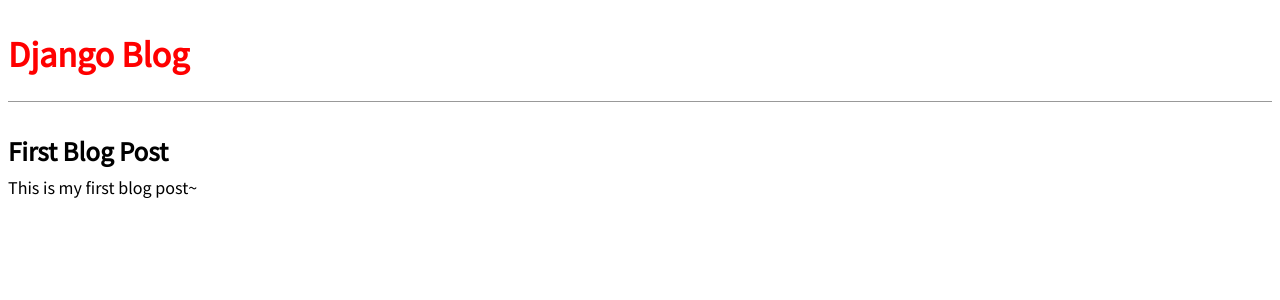
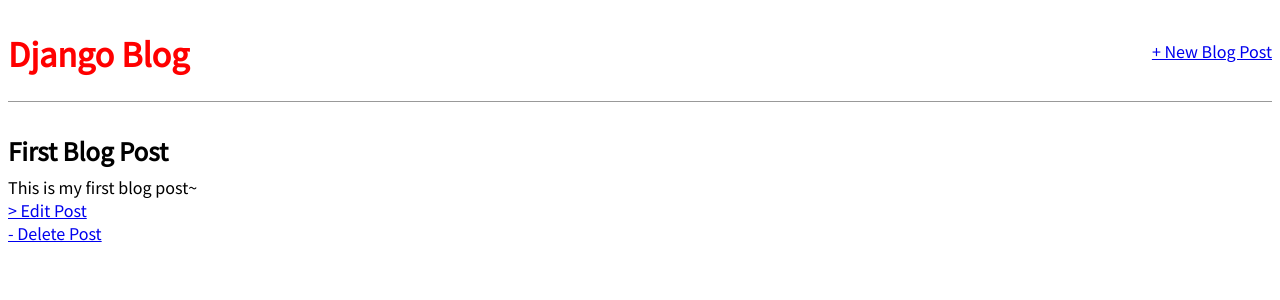
Before and after one commit to jms-diaz/Django-Writes, a Django app: page /post/1 in a window 1280 px wide. Shown: the top 300 px of the page. Run offline with Django 3.2, Linux system fonts and the light colour scheme; data comes from the database, SQL or seed files in the repository; both versions use the stored data as it was after the commit.

Commit message:
added crud functionality

```diff
--- a/blog/models.py
+++ b/blog/models.py
@@ -1,5 +1,5 @@
 from django.db import models
-
+from django.urls import reverse
 # Create your models here.
 class Post(models.Model):
     title = models.CharField(max_length=200)
@@ -11,3 +11,6 @@
 
     def __str__(self):
         return self.title
+
+    def get_absolute_url(self):
+        return reverse("post_detail", args=[str(self.id)])
--- a/blog/urls.py
+++ b/blog/urls.py
@@ -1,7 +1,10 @@
 from django.urls import path
-from .views import BlogDetailView, BlogListView
+from .views import BlogDeleteView, BlogDetailView, BlogListView, BlogCreateView, BlogUpdateView
 
-urlpatterns= [
+urlpatterns = [
     path('', BlogListView.as_view(), name='home'),
-    path('post/<int:pk>', BlogDetailView.as_view(), name='post-detail')
+    path('post/<int:pk>', BlogDetailView.as_view(), name='post_detail'),
+    path('post/new', BlogCreateView.as_view(), name='post_new'),
+    path("post/<int:pk>/edit", BlogUpdateView.as_view(), name="post_edit"),
+    path("post/<int:pk>/delete", BlogDeleteView.as_view(), name="post_delete"),
 ]
--- a/blog/views.py
+++ b/blog/views.py
@@ -1,5 +1,8 @@
 from django.shortcuts import render
-from django.views.generic import ListView, DetailView
+from django.urls import reverse_lazy
+from django.views.generic import DetailView, ListView
+from django.views.generic.edit import CreateView, DeleteView, UpdateView
+
 from .models import Post
 
 # Create your views here.
@@ -11,3 +14,18 @@
 class BlogDetailView(DetailView):
     model=Post
     template_name='post_detail.html'
+
+class BlogCreateView(CreateView):
+    model=Post
+    template_name='post_new.html'
+    fields=['title', 'author', 'body']
+
+class BlogUpdateView(UpdateView):
+    model=Post
+    template_name='post_edit.html'
+    fields=['title', 'body']
+
+class BlogDeleteView(DeleteView):
+    model=Post
+    template_name='post_delete.html'
+    success_url=reverse_lazy('home')
--- a/templates/base.html
+++ b/templates/base.html
@@ -12,9 +12,16 @@
     <link rel="stylesheet" href="{% static 'css/base.css' %}">
 </head>
 <body>
-    <header>
-        <h1><a href="{% url 'home' %}">Django Blog</a></h1>
-    </header>
+    <div>
+        <header>
+            <div class="nav-left">
+                <h1><a href="{% url 'home' %}">Django Blog</a></h1>
+            </div>
+            <div class="nav-right">
+                <a href="{% url 'post_new' %}">+ New Blog Post</a>
+            </div>
+        </header>
+    </div>
     <div>
         {% block content %}
 
--- a/templates/home.html
+++ b/templates/home.html
@@ -3,7 +3,7 @@
 {% block content %}
     {% for post in object_list %}
         <div class="post-entry">
-            <h2><a href="{% url 'post-detail' post.pk %}">{{ post.title }}</a></h2>
+            <h2><a href="{% url 'post_detail' post.pk %}">{{ post.title }}</a></h2>
             <p>{{ post.body }}</p>
         </div>
     {% endfor %}
--- a/templates/post_detail.html
+++ b/templates/post_detail.html
@@ -4,5 +4,8 @@
     <div class="post-entry">
         <h2>{{post.title}}</h2>
         <p>{{post.body}}</p>
+
+        <p><a href="{% url 'post_edit' post.pk %}">> Edit Post</a></p>
+        <p><a href="{% url 'post_delete' post.pk %}">- Delete Post</a></p>
     </div>
 {% endblock content %}
```
Also changed, not shown: blog/tests.py (+24 -0 lines), templates/post_delete.html (added, +9 -0 lines), templates/post_edit.html (added, +9 -0 lines), templates/post_new.html (added, +9 -0 lines), db.sqlite3.
